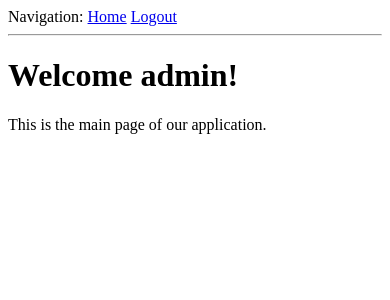
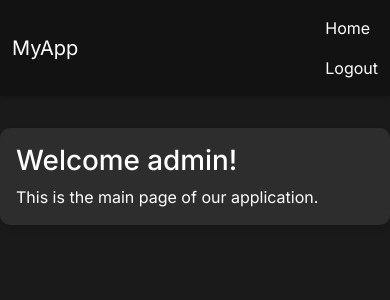
Before and after one commit to axewater/base-app, a Flask app: page / in a window 390 px wide. Shown: the top 300 px of the page. Run offline with Flask 3, Linux system fonts and the light colour scheme; a user stored in the database is signed in.

Commit message:
Enhance UI with Bootstrap integration and custom styles; update navigation and login forms for improved user experience

```diff
--- /dev/null
+++ b/static/css/style.css
@@ -0,0 +1,91 @@
+/* Main theme colors */
+:root {
+    --bg-dark: #1a1a1a;
+    --bg-darker: #121212;
+    --text-primary: #ffffff;
+    --text-secondary: #b3b3b3;
+    --accent-color: #00ff9d;
+    --danger-color: #ff4444;
+    --card-bg: #2d2d2d;
+    --input-bg: #333333;
+}
+
+body {
+    background-color: var(--bg-dark);
+    color: var(--text-primary);
+    font-family: 'Inter', sans-serif;
+    min-height: 100vh;
+}
+
+/* Navigation styling */
+.navbar {
+    background-color: var(--bg-darker) !important;
+    box-shadow: 0 2px 4px rgba(0,0,0,0.2);
+}
+
+.navbar-brand, .nav-link {
+    color: var(--text-primary) !important;
+    transition: color 0.3s ease;
+}
+
+.nav-link:hover {
+    color: var(--accent-color) !important;
+}
+
+/* Card styling */
+.card {
+    background-color: var(--card-bg);
+    border: none;
+    border-radius: 10px;
+    box-shadow: 0 4px 6px rgba(0,0,0,0.1);
+}
+
+/* Form styling */
+.form-control {
+    background-color: var(--input-bg);
+    border: 1px solid #444;
+    color: var(--text-primary);
+}
+
+.form-control:focus {
+    background-color: var(--input-bg);
+    border-color: var(--accent-color);
+    box-shadow: 0 0 0 0.2rem rgba(0, 255, 157, 0.25);
+    color: var(--text-primary);
+}
+
+.btn-primary {
+    background-color: var(--accent-color);
+    border: none;
+    color: var(--bg-darker);
+    font-weight: 600;
+    transition: transform 0.2s ease;
+}
+
+.btn-primary:hover {
+    background-color: var(--accent-color);
+    transform: translateY(-2px);
+}
+
+/* Flash messages */
+.alert {
+    border-radius: 8px;
+    margin: 1rem 0;
+}
+
+.alert-danger {
+    background-color: rgba(255, 68, 68, 0.1);
+    border-color: var(--danger-color);
+    color: var(--danger-color);
+}
+
+/* Container spacing */
+.main-container {
+    padding: 2rem 0;
+}
+
+/* Typography */
+h1, h2, h3, h4, h5, h6 {
+    color: var(--text-primary);
+    margin-bottom: 1.5rem;
+}
--- a/templates/base.html
+++ b/templates/base.html
@@ -1,28 +1,43 @@
 <!DOCTYPE html>
-<html>
+<html lang="en">
     <head>
+        <meta charset="UTF-8">
+        <meta name="viewport" content="width=device-width, initial-scale=1.0">
         <title>{{ title }}</title>
+        <!-- Bootstrap CSS -->
+        <link href="https://cdn.jsdelivr.net/npm/bootstrap@5.1.3/dist/css/bootstrap.min.css" rel="stylesheet">
+        <!-- Google Fonts -->
+        <link href="https://fonts.googleapis.com/css2?family=Inter:wght@400;500;600&display=swap" rel="stylesheet">
+        <!-- Custom CSS -->
+        <link href="{{ url_for('static', filename='css/style.css') }}" rel="stylesheet">
     </head>
     <body>
-        <div>
-            Navigation:
+        <nav class="navbar navbar-expand-lg navbar-dark">
+          <div class="container">
+            <a class="navbar-brand" href="{{ url_for('index') }}">MyApp</a>
+            <div class="navbar-nav ms-auto">
              {% if current_user.is_anonymous %}
-            <a href="{{ url_for('login') }}">Login</a>
+              <a class="nav-link" href="{{ url_for('login') }}">Login</a>
              {% else %}
-            <a href="{{ url_for('index') }}">Home</a>
-            <a href="{{ url_for('logout') }}">Logout</a>
+              <a class="nav-link" href="{{ url_for('index') }}">Home</a>
+              <a class="nav-link" href="{{ url_for('logout') }}">Logout</a>
              {% endif %}
             </div>
-        <hr>
+          </div>
+        </nav>
+
+        <div class="container main-container">
          {% with messages = get_flashed_messages() %}
          {% if messages %}
-        <ul>
-            {% for message in messages %}
-            <li>{{ message }}</li>
-            {% endfor %}
-        </ul>
+            <div class="alert alert-danger">
+                {{ message }}
+            </div>
          {% endif %}
          {% endwith %}
          {% block content %}{% endblock %}
+        </div>
+
+        <!-- Bootstrap JavaScript -->
+        <script src="https://cdn.jsdelivr.net/npm/bootstrap@5.1.3/dist/js/bootstrap.bundle.min.js"></script>
     </body>
 </html>
--- a/templates/main.html
+++ b/templates/main.html
@@ -1,6 +1,10 @@
 {% extends "base.html" %}
 
 {% block content %}
-    <h1>Welcome {{ current_user.username }}!</h1>
-    <p>This is the main page of our application.</p>
+    <div class="card">
+        <div class="card-body">
+            <h1 class="card-title">Welcome {{ current_user.username }}!</h1>
+            <p class="card-text">This is the main page of our application.</p>
+        </div>
+    </div>
 {% endblock %}
```
Also changed, not shown: templates/login.html (+21 -13 lines), instance/app.db, 1 other file. Lines whose indentation alone changed are shown as unchanged.
